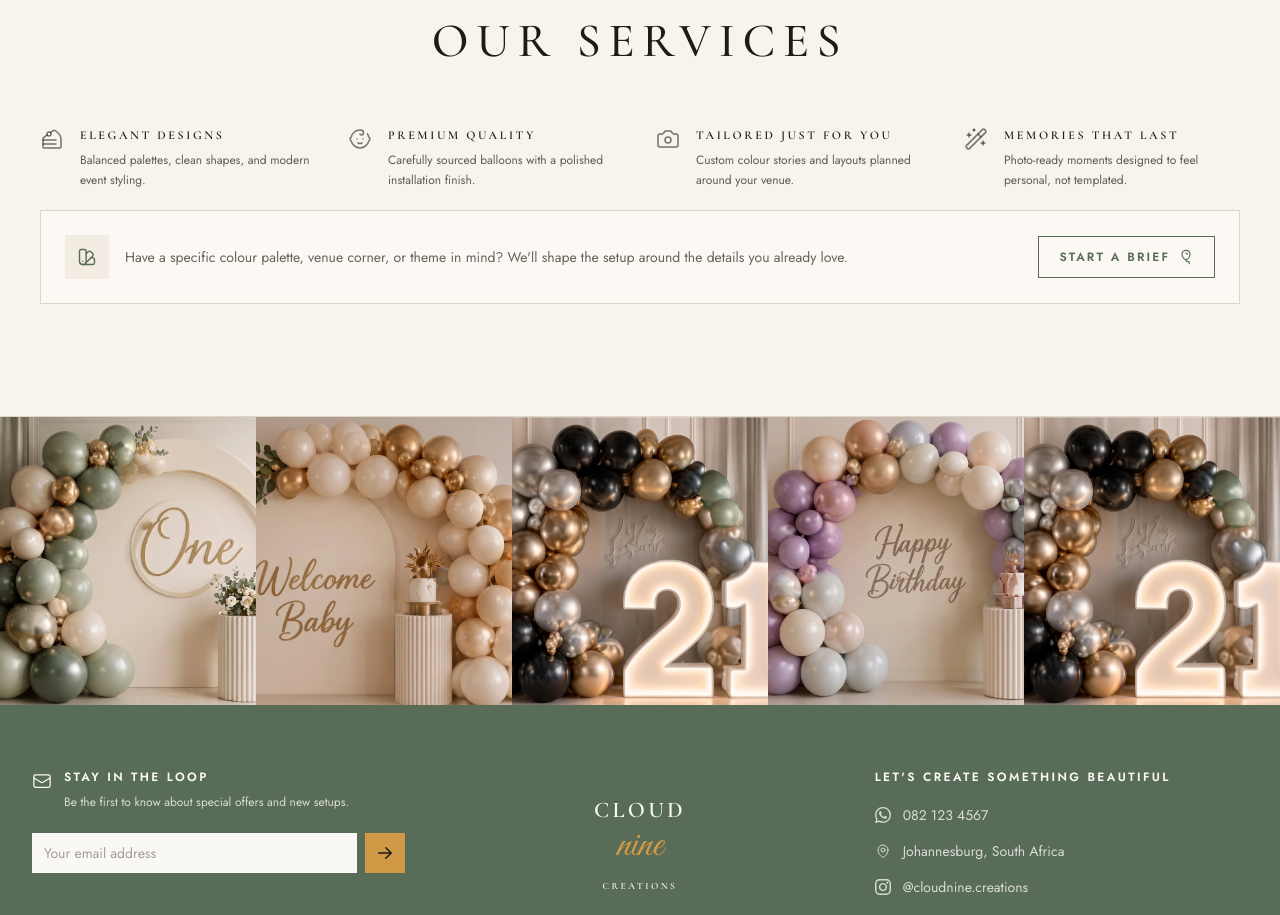
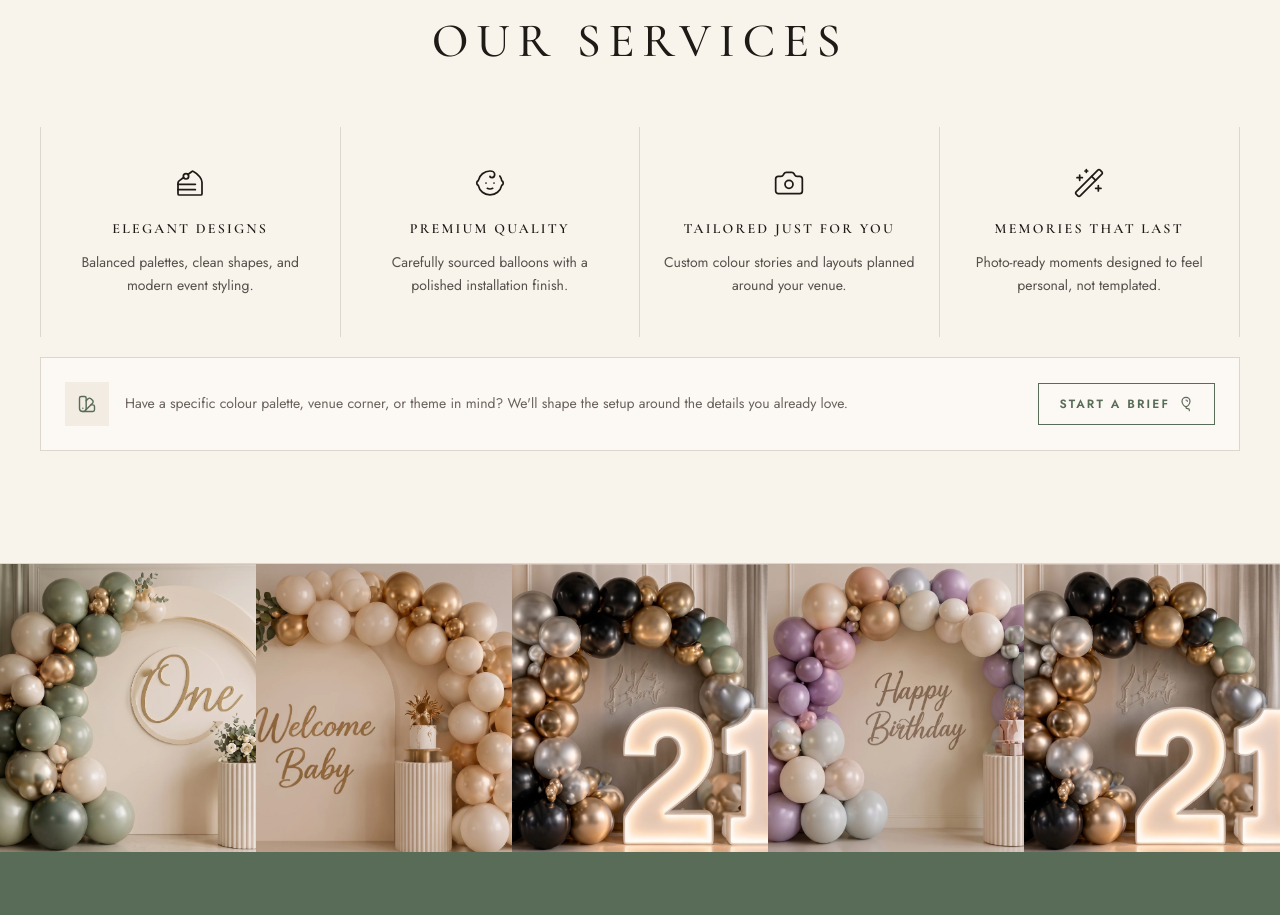
Before and after one commit to LM-Studios-Work/cloud9creations, a Next.js app: page / in a window 1280 px wide. Shown: the part 1800-2715 px from the top of the page. Built offline with nearby package versions, Linux system fonts and the light colour scheme.

Commit message:
feat: update services section layout to match design mockup
Add vertical cards with icons, titles, and descriptions in grid layout.

Co-authored-by: Lupry Munyai <177900950+LupryM@users.noreply.github.com>

```diff
--- a/components/services.tsx
+++ b/components/services.tsx
@@ -56,26 +56,29 @@ export function Services() {
           </h2>
         </div>
 
-        <div className="grid grid-cols-1 gap-8 sm:grid-cols-2 lg:grid-cols-4">
-          {services.map((service) => {
+        <div className="grid grid-cols-1 gap-0 sm:grid-cols-2 lg:grid-cols-4 border-l border-r border-border">
+          {services.map((service, index) => {
             const Icon = service.icon
+            const isLastCol = (index + 1) % 4 === 0
 
             return (
               <article
                 key={service.title}
-                className="flex gap-4"
+                className={`flex flex-col items-center gap-5 px-6 py-10 text-center ${
+                  !isLastCol ? "border-r border-border" : ""
+                } ${index >= 2 ? "" : "border-b border-border lg:border-b-0"}`}
               >
                 <Icon
-                  className="size-6 flex-shrink-0 text-foreground/60"
-                  strokeWidth={1.5}
+                  className="size-8 text-foreground"
+                  strokeWidth={1.3}
                   aria-hidden="true"
                 />
 
-                <div className="flex flex-col gap-2">
-                  <h3 className="font-heading text-xs font-semibold uppercase tracking-[0.22em] text-foreground">
+                <div className="flex flex-col gap-3">
+                  <h3 className="font-heading text-sm font-semibold uppercase tracking-[0.16em] text-foreground">
                     {service.title}
                   </h3>
-                  <p className="text-xs leading-relaxed text-foreground/70">
+                  <p className="text-sm leading-relaxed text-foreground/75">
                     {service.description}
                   </p>
                 </div>
```
